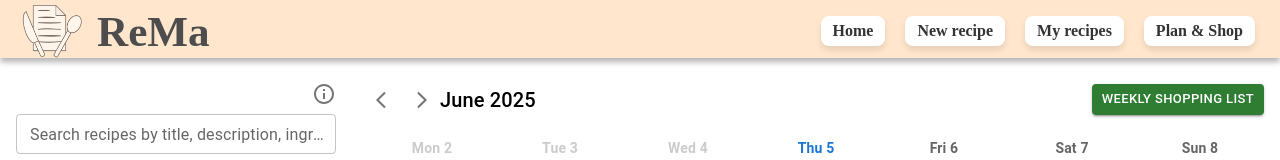
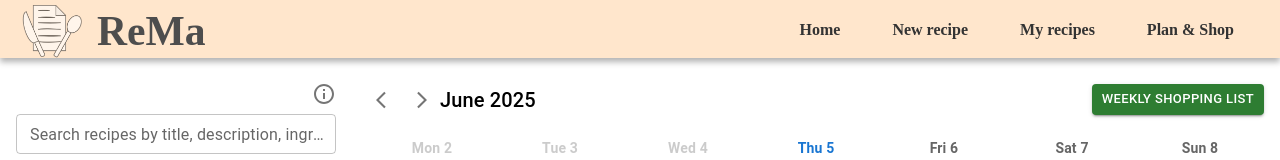
Before and after one commit to ktzanak/rema, a React (Vite) app in the folder rema-frontend/: page /planshop in a window 1280 px wide. Shown: the top 160 px of the page. Built offline with nearby package versions, Linux system fonts and the light colour scheme; no server answers.

Commit message:
restyled header to a more modern version

```diff
--- a/rema-frontend/src/css/header.module.css
+++ b/rema-frontend/src/css/header.module.css
@@ -2,7 +2,7 @@
   display: flex;
   justify-content: space-between;
   align-items: center;
-  padding: 5px 25px 0px 20px;
+  padding: 5px 30px 0px 20px;
   background-color: #ffe6cc;
   font-family: cursive;
   box-shadow: 0 4px 6px rgba(0, 0, 0, 0.3);
@@ -21,7 +21,7 @@
 }
 
 .title {
-  font-size: 2.7em;
+  font-size: 2.6em;
   font-weight: bold;
   color: #4d4d4d;
 }
@@ -29,20 +29,23 @@
 .navLinks {
   display: flex;
   gap: 20px;
+  height: 100%;
 }
 
 .navLink {
-  background: #fff;
-  padding: 6px 12px;
-  border-radius: 8px;
+  display: flex;
+  align-items: center;
+  padding: 0 16px;
   text-decoration: none;
   color: #333;
   font-weight: bold;
-  box-shadow: 0px 4px 6px rgba(0, 0, 0, 0.1);
-  transition: transform 0.1s ease-in-out, background 0.2s;
+  font-size: 1em;
+  border-bottom: 3px solid transparent;
+  transition: border-bottom 0.2s ease-in-out, color 0.2s;
+  cursor: pointer;
 }
 
 .navLink:hover {
-  transform: translateY(1px);
-  background: #f3f3f3;
+  border-bottom: 3px solid #4d4d4d;
+  color: #000;
 }
```
